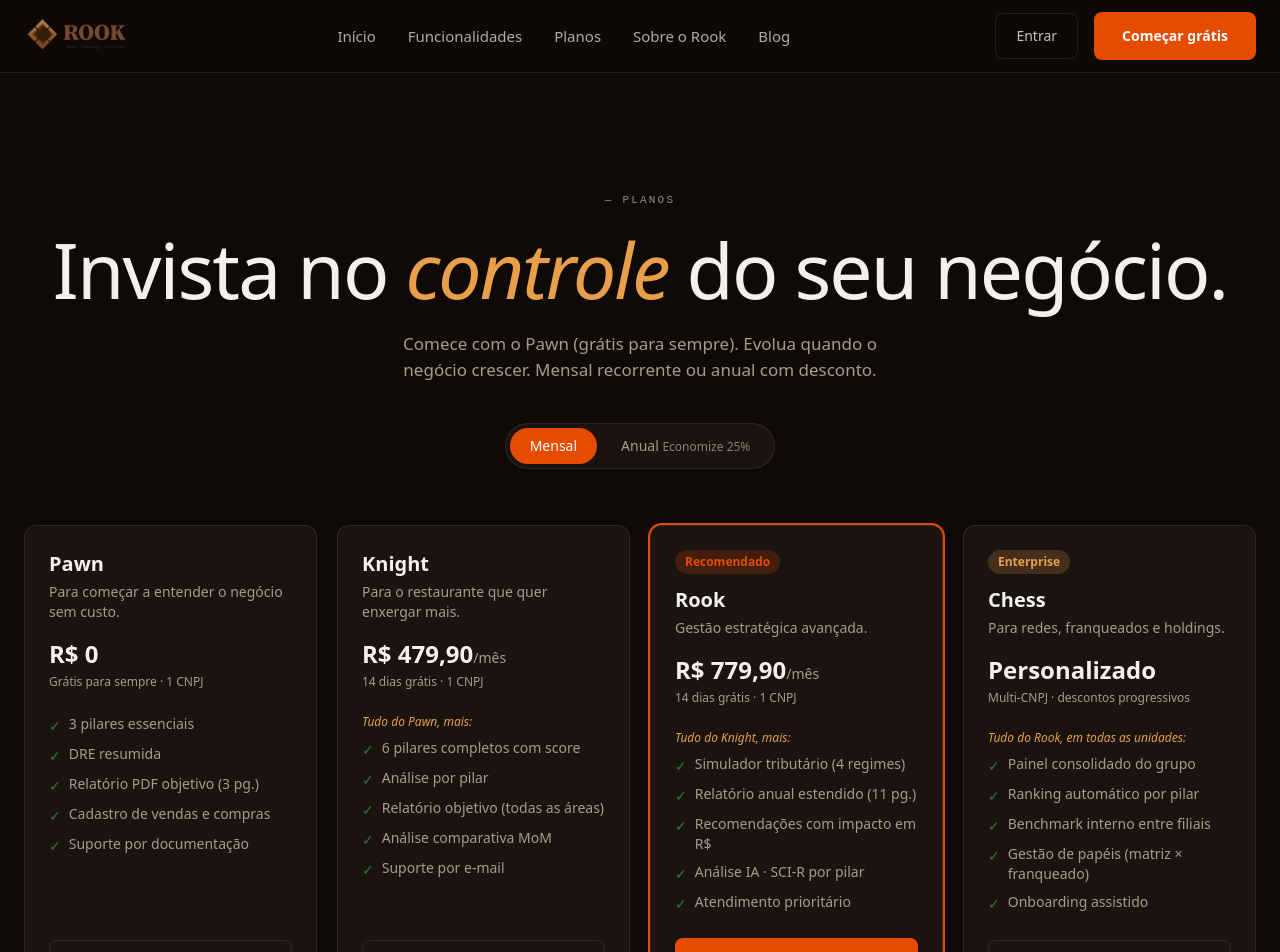
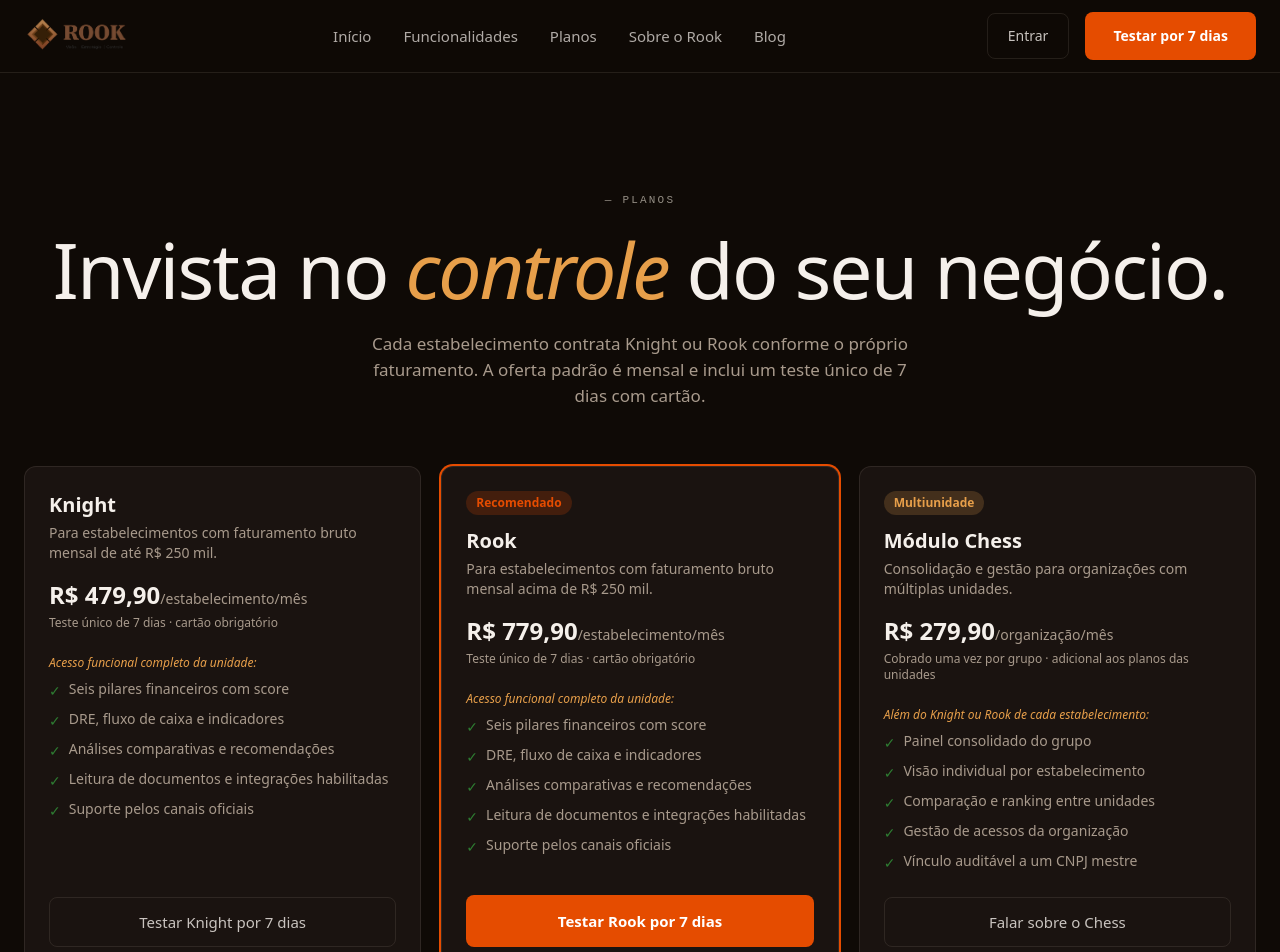
Before and after one commit to rook-system-agentic/rook-landing, a Next.js app: page /planos in a window 1280 px wide. Shown: the top 952 px of the page. Built offline with nearby package versions, Linux system fonts and the light colour scheme.

Commit message:
fix(legal): align public plans with approved model

```diff
--- a/src/app/blog/[slug]/page.tsx
+++ b/src/app/blog/[slug]/page.tsx
@@ -177,10 +177,10 @@ export default async function ArticlePage({ params }: ArticlePageProps) {
             <p className="section-label mb-3">— Próximo passo</p>
             <h2 className="text-2xl font-bold text-cream mb-3">Quer enxergar estes números no seu restaurante?</h2>
             <p className="text-sm text-muted leading-relaxed mb-5">
-              Comece pelo plano Pawn e use o Rook para transformar faturamento, compras e margem em uma leitura mais clara.
+              Teste o Rook por 7 dias e transforme faturamento, compras e margem em uma leitura mais clara.
             </p>
             <Link href="/planos/" className="btn-primary">
-              Começar grátis
+              Ver planos e testar
             </Link>
           </section>
         </div>
--- a/src/app/funcionalidades/page.tsx
+++ b/src/app/funcionalidades/page.tsx
@@ -14,7 +14,7 @@ const modules = [
       "Ticket médio e evolução mês a mês",
       "Receita por colaborador",
     ],
-    plan: "Pawn",
+    plan: "Knight / Rook",
   },
   {
     n: "02",
@@ -26,7 +26,7 @@ const modules = [
       "Principais fornecedores e concentração",
       "Preço pago vs. histórico de compra",
     ],
-    plan: "Pawn",
+    plan: "Knight / Rook",
   },
   {
     n: "03",
@@ -38,7 +38,7 @@ const modules = [
       "Simulação de 4 regimes tributários",
       "Economia potencial em R$",
     ],
-    plan: "Knight",
+    plan: "Knight / Rook",
   },
   {
     n: "04",
@@ -50,7 +50,7 @@ const modules = [
       "Folha sobre receita",
       "Ocupação (aluguel + condomínio) sobre receita",
     ],
-    plan: "Knight",
+    plan: "Knight / Rook",
   },
   {
     n: "05",
@@ -62,7 +62,7 @@ const modules = [
       "Quanto da receita as parcelas consomem",
       "Capacidade de pagamento do negócio",
     ],
-    plan: "Knight",
+    plan: "Knight / Rook",
   },
   {
     n: "06",
@@ -74,7 +74,7 @@ const modules = [
       "Margem líquida e ponto de equilíbrio",
       "Nota de 0 a 100 em cada área",
     ],
-    plan: "Knight",
+    plan: "Knight / Rook",
   },
 ];
 
@@ -466,7 +466,7 @@ function ChessExpanded() {
   return (
     <section className="section-spacing border-t border-border">
       <div className="max-w-7xl mx-auto px-6">
-        <p className="section-label mb-6">— Plano Chess · Multi-CNPJ</p>
+        <p className="section-label mb-6">— Módulo Chess · Multi-CNPJ</p>
         <h2 className="heading-section mb-4">
           Para quem comanda mais de <em>uma unidade.</em>
         </h2>
@@ -493,7 +493,7 @@ function ChessExpanded() {
               </div>
             ))}
             <Link href="/planos/" className="btn-ghost inline-flex">
-              Conhecer o plano Chess →
+              Conhecer o módulo Chess →
             </Link>
           </div>
 
@@ -545,10 +545,10 @@ function FuncCTA() {
         <div>
           <p className="section-label mb-4">— Pronto para ver os seus números?</p>
           <h2 className="heading-section mb-2">
-            Comece <em>grátis.</em>
+            Teste por <em>7 dias.</em>
           </h2>
           <p className="text-body">
-            Plano Pawn grátis para sempre. Quando quiser mais, evolua para Knight, Rook ou Chess.
+            Escolha Knight ou Rook conforme o faturamento da unidade. Para grupos multiunidade, adicione o módulo Chess.
           </p>
         </div>
         <Link href="/planos/" className="btn-primary shrink-0">
--- a/src/app/page.tsx
+++ b/src/app/page.tsx
@@ -21,9 +21,9 @@ function Hero() {
             Setor: Abrasel, 2025 · Mortalidade: IBGE, empresas brasileiras, 2022
           </p>
           <div className="flex flex-wrap gap-4 items-center">
-            <Link href="/planos/" className="btn-primary">Começar grátis</Link>
+            <Link href="/planos/" className="btn-primary">Testar por 7 dias</Link>
             <Link href="/funcionalidades/" className="btn-ghost">Conhecer o produto</Link>
-            <span className="text-xs text-muted font-mono uppercase tracking-wider">Plano Pawn grátis para sempre</span>
+            <span className="text-xs text-muted font-mono uppercase tracking-wider">7 dias de teste · cartão obrigatório</span>
           </div>
         </div>
 
@@ -125,9 +125,9 @@ function FAQ() {
     { q: "Preciso mudar de contador?", a: "Não. O Rook é uma ferramenta de gestão para o dono — ele não substitui o contador, nem precisa dele para funcionar. O relatório PDF anual costuma ser bem recebido por contadores como insumo para o trabalho fiscal." },
     { q: "Preciso trocar o sistema que já uso?", a: "Não. O Rook não substitui seu PDV nem seu sistema de vendas — ele lê os seus dados e devolve a leitura financeira que eles não te dão." },
     { q: "De onde vêm os números do Rook?", a: "Das suas notas fiscais, das suas vendas e dos dados que você informa. Cada linha do diagnóstico tem origem rastreável — o tipo de número que seu contador também consegue conferir." },
-    { q: "Posso testar antes de pagar?", a: "Sim. O plano Pawn é gratuito para sempre. Os planos pagos (Knight e Rook) têm 14 dias de teste sem compromisso — cancela com um clique, sem multa." },
-    { q: "Como funciona o pagamento?", a: "Cobrança mensal recorrente no cartão de crédito. Planos anuais têm 25% de desconto e são cobrados em parcela única. Nota fiscal emitida automaticamente." },
-    { q: "Posso cancelar quando quiser?", a: "Sim. Sem fidelidade, sem multa. Mensal cancela no mês seguinte, anual vale até o fim do período. Seus dados ficam salvos por 90 dias para reativação." },
+    { q: "Posso testar antes de pagar?", a: "Sim. O período de teste dura 7 dias, é oferecido uma vez por Organização/CNPJ e exige um cartão válido. Se você cancelar antes do término, a primeira cobrança não será realizada." },
+    { q: "Como funciona o pagamento?", a: "A oferta padrão tem cobrança mensal recorrente em reais. Ao final do período de teste, a mensalidade do plano contratado é cobrada no meio de pagamento cadastrado." },
+    { q: "Posso cancelar quando quiser?", a: "Sim. O cancelamento pode ser solicitado pela plataforma ou pelo suporte, com antecedência mínima de 15 dias do fim do ciclo, e produz efeitos ao final do período pago." },
   ];
 
   return (
@@ -164,10 +164,10 @@ function CTA() {
     <section className="section-spacing border-t border-border text-center">
       <div className="max-w-3xl mx-auto px-6">
         <p className="section-label mb-6">— Pronto para ver os seus números?</p>
-        <h2 className="heading-section mb-4">Comece <em>grátis.</em></h2>
-        <p className="text-body mx-auto text-center mb-8">Plano Pawn sem cartão de crédito, sem limite de tempo. Quando quiser mais visão, evolua para Knight, Rook ou Chess.</p>
+        <h2 className="heading-section mb-4">Teste por <em>7 dias.</em></h2>
+        <p className="text-body mx-auto text-center mb-8">Escolha o plano adequado ao faturamento do seu estabelecimento. Organizações multiunidade também podem contratar o módulo Chess.</p>
         <div className="flex flex-wrap justify-center gap-4">
-          <Link href="/planos/" className="btn-primary">Começar grátis →</Link>
+          <Link href="/planos/" className="btn-primary">Ver planos e testar →</Link>
           <Link href="/funcionalidades/" className="btn-ghost">Conhecer o produto</Link>
         </div>
       </div>
--- a/src/app/planos/page.tsx
+++ b/src/app/planos/page.tsx
@@ -1,64 +1,69 @@
-"use client";
-import { useState } from "react";
 import Link from "next/link";
 
 const plans = [
   {
-    name: "Pawn",
-    desc: "Para começar a entender o negócio sem custo.",
-    monthly: 0,
-    badge: null,
-    cta: "Começar grátis",
-    href: "https://app.rook.com.br/registro",
-    planKey: null as string | null,
-    note: "Grátis para sempre · 1 CNPJ",
-    features: ["3 pilares essenciais", "DRE resumida", "Relatório PDF objetivo (3 pg.)", "Cadastro de vendas e compras", "Suporte por documentação"],
-    highlight: false,
-  },
-  {
     name: "Knight",
-    desc: "Para o restaurante que quer enxergar mais.",
+    desc: "Para estabelecimentos com faturamento bruto mensal de até R$ 250 mil.",
     monthly: 479.9,
-    badge: null,
-    cta: "Assinar Knight",
+    priceSuffix: "/estabelecimento/mês",
+    badge: null as string | null,
+    cta: "Testar Knight por 7 dias",
     href: null as string | null,
-    planKey: "knight",
-    note: "14 dias grátis · 1 CNPJ",
-    prefix: "Tudo do Pawn, mais:",
-    features: ["6 pilares completos com score", "Análise por pilar", "Relatório objetivo (todas as áreas)", "Análise comparativa MoM", "Suporte por e-mail"],
+    planKey: "knight" as string | null,
+    note: "Teste único de 7 dias · cartão obrigatório",
+    prefix: "Acesso funcional completo da unidade:",
+    features: [
+      "Seis pilares financeiros com score",
+      "DRE, fluxo de caixa e indicadores",
+      "Análises comparativas e recomendações",
+      "Leitura de documentos e integrações habilitadas",
+      "Suporte pelos canais oficiais",
+    ],
     highlight: false,
   },
   {
     name: "Rook",
-    desc: "Gestão estratégica avançada.",
+    desc: "Para estabelecimentos com faturamento bruto mensal acima de R$ 250 mil.",
     monthly: 779.9,
-    badge: "Recomendado",
-    cta: "Assinar Rook",
+    priceSuffix: "/estabelecimento/mês",
+    badge: "Recomendado" as string | null,
+    cta: "Testar Rook por 7 dias",
     href: null as string | null,
-    planKey: "rook",
-    note: "14 dias grátis · 1 CNPJ",
-    prefix: "Tudo do Knight, mais:",
-    features: ["Simulador tributário (4 regimes)", "Relatório anual estendido (11 pg.)", "Recomendações com impacto em R$", "Análise IA · SCI-R por pilar", "Atendimento prioritário"],
+    planKey: "rook" as string | null,
+    note: "Teste único de 7 dias · cartão obrigatório",
+    prefix: "Acesso funcional completo da unidade:",
+    features: [
+      "Seis pilares financeiros com score",
+      "DRE, fluxo de caixa e indicadores",
+      "Análises comparativas e recomendações",
+      "Leitura de documentos e integrações habilitadas",
+      "Suporte pelos canais oficiais",
+    ],
     highlight: true,
   },
   {
-    name: "Chess",
-    desc: "Para redes, franqueados e holdings.",
-    monthly: -1,
-    badge: "Enterprise",
-    cta: "Falar com Vendas",
-    href: "#contato",
+    name: "Módulo Chess",
+    desc: "Consolidação e gestão para organizações com múltiplas unidades.",
+    monthly: 279.9,
+    priceSuffix: "/organização/mês",
+    badge: "Multiunidade" as string | null,
+    cta: "Falar sobre o Chess",
+    href: "mailto:contato@rooksystem.com.br?subject=Módulo%20Chess" as string | null,
     planKey: null as string | null,
-    note: "Multi-CNPJ · descontos progressivos",
-    prefix: "Tudo do Rook, em todas as unidades:",
-    features: ["Painel consolidado do grupo", "Ranking automático por pilar", "Benchmark interno entre filiais", "Gestão de papéis (matriz × franqueado)", "Onboarding assistido"],
+    note: "Cobrado uma vez por grupo · adicional aos planos das unidades",
+    prefix: "Além do Knight ou Rook de cada estabelecimento:",
+    features: [
+      "Painel consolidado do grupo",
+      "Visão individual por estabelecimento",
+      "Comparação e ranking entre unidades",
+      "Gestão de acessos da organização",
+      "Vínculo auditável a um CNPJ mestre",
+    ],
     highlight: false,
   },
 ];
 
 export default function PlanosPage() {
-  const [annual, setAnnual] = useState(false);
-
   return (
     <>
       <section className="section-spacing">
@@ -67,28 +72,11 @@ export default function PlanosPage() {
           <h1 className="heading-hero mb-6">
             Invista no <em>controle</em> do seu negócio.
           </h1>
-          <p className="text-body mx-auto text-center mb-10">
-            Comece com o Pawn (grátis para sempre). Evolua quando o negócio crescer. Mensal recorrente ou anual com desconto.
+          <p className="text-body mx-auto text-center mb-14">
+            Cada estabelecimento contrata Knight ou Rook conforme o próprio faturamento. A oferta padrão é mensal e inclui um teste único de 7 dias com cartão.
           </p>
 
-          {/* Toggle */}
-          <div className="inline-flex items-center gap-1 bg-bg-card border border-border rounded-full p-1 mb-14">
-            <button
-              onClick={() => setAnnual(false)}
-              className={`px-5 py-2 rounded-full text-sm font-medium transition-all ${!annual ? "bg-terracota text-white" : "text-muted hover:text-cream"}`}
-            >
-              Mensal
-            </button>
-            <button
-              onClick={() => setAnnual(true)}
-              className={`px-5 py-2 rounded-full text-sm font-medium transition-all ${annual ? "bg-terracota text-white" : "text-muted hover:text-cream"}`}
-            >
-              Anual <span className="text-xs opacity-80">Economize 25%</span>
-            </button>
-          </div>
-
-          {/* Cards */}
-          <div className="grid md:grid-cols-2 lg:grid-cols-4 gap-5 text-left">
+          <div className="grid md:grid-cols-2 lg:grid-cols-3 gap-5 text-left">
             {plans.map((plan) => (
               <div key={plan.name} className={`card p-6 flex flex-col ${plan.highlight ? "ring-2 ring-terracota" : ""}`}>
                 {plan.badge && (
@@ -99,34 +87,24 @@ export default function PlanosPage() {
                 <h3 className="text-xl font-bold text-cream">{plan.name}</h3>
                 <p className="text-sm text-muted mt-1 mb-4">{plan.desc}</p>
 
-                {plan.monthly === -1 ? (
-                  <p className="text-2xl font-bold text-cream mb-1">Personalizado</p>
-                ) : plan.monthly === 0 ? (
-                  <p className="text-2xl font-bold text-cream mb-1">R$ 0</p>
-                ) : (
-                  <p className="text-2xl font-bold text-cream mb-1">
-                    R$ {(annual ? plan.monthly * 0.75 : plan.monthly).toLocaleString("pt-BR", { minimumFractionDigits: 2 })}
-                    <span className="text-sm font-normal text-muted">/mês</span>
-                  </p>
-                )}
+                <p className="text-2xl font-bold text-cream mb-1">
+                  R$ {plan.monthly.toLocaleString("pt-BR", { minimumFractionDigits: 2 })}
+                  <span className="text-sm font-normal text-muted">{plan.priceSuffix}</span>
+                </p>
                 <p className="text-xs text-muted mb-6">{plan.note}</p>
 
-                {plan.prefix && <p className="text-xs text-ocre italic mb-2">{plan.prefix}</p>}
+                <p className="text-xs text-ocre italic mb-2">{plan.prefix}</p>
                 <ul className="space-y-2 mb-6 flex-1">
-                  {plan.features.map((f) => (
-                    <li key={f} className="flex items-start gap-2 text-sm text-muted">
+                  {plan.features.map((feature) => (
+                    <li key={feature} className="flex items-start gap-2 text-sm text-muted">
                       <span className="text-floresta mt-0.5">✓</span>
-                      <span>{f}</span>
+                      <span>{feature}</span>
                     </li>
                   ))}
                 </ul>
 
                 <a
-                  href={
-                    plan.planKey
-                      ? `https://app.rook.com.br/registro?plan=${plan.planKey}_${annual ? "annual" : "monthly"}`
-                      : plan.href ?? "#"
-                  }
+                  href={plan.planKey ? `https://app.rook.com.br/registro?plan=${plan.planKey}_monthly` : plan.href ?? "#"}
                   className={plan.highlight ? "btn-primary text-center" : "btn-ghost text-center"}
                 >
                   {plan.cta}
@@ -135,19 +113,17 @@ export default function PlanosPage() {
             ))}
           </div>
 
-          <p className="text-xs text-muted mt-10 max-w-2xl mx-auto">
-            <strong className="text-cream">Mensal:</strong> cartão de crédito recorrente, sem consumir limite. ·{" "}
-            <strong className="text-cream">Anual:</strong> pagamento à vista (cartão único ou Pix) com 25% de desconto sobre o valor consolidado.
+          <p className="text-xs text-muted mt-10 max-w-3xl mx-auto">
+            O módulo Chess não substitui os planos individuais: cada unidade mantém Knight ou Rook, e o Chess é cobrado uma única vez por grupo.
           </p>
         </div>
       </section>
 
-      {/* CTA */}
       <section className="section-spacing border-t border-border text-center">
         <div className="max-w-3xl mx-auto px-6">
           <p className="section-label mb-6">— Dúvidas sobre o produto?</p>
           <h2 className="heading-section mb-4">Veja como <em>funciona.</em></h2>
-          <p className="text-body mx-auto text-center mb-8">Sete módulos, calculadora interativa e relatório anual — tudo para entender e operar seu negócio.</p>
+          <p className="text-body mx-auto text-center mb-8">Conheça os módulos e indicadores que ajudam a entender e operar o seu negócio.</p>
           <Link href="/funcionalidades/" className="btn-ghost">Explorar →</Link>
         </div>
       </section>
--- a/src/components/Header.tsx
+++ b/src/components/Header.tsx
@@ -34,7 +34,7 @@ export default function Header() {
         {/* Actions */}
         <div className="hidden lg:flex items-center gap-4">
           <a href="https://app.rook.com.br/login" className="btn-ghost text-sm">Entrar</a>
-          <Link href="/planos/" className="btn-primary text-sm">Começar grátis</Link>
+          <Link href="/planos/" className="btn-primary text-sm">Testar por 7 dias</Link>
         </div>
 
         {/* Mobile toggle */}
@@ -55,7 +55,7 @@ export default function Header() {
           ))}
           <div className="flex flex-col gap-2 pt-3 border-t border-border">
             <a href="https://app.rook.com.br/login" className="btn-ghost text-sm text-center">Entrar</a>
-            <Link href="/planos/" className="btn-primary text-sm text-center">Começar grátis</Link>
+            <Link href="/planos/" className="btn-primary text-sm text-center">Testar por 7 dias</Link>
           </div>
         </nav>
       )}
```
